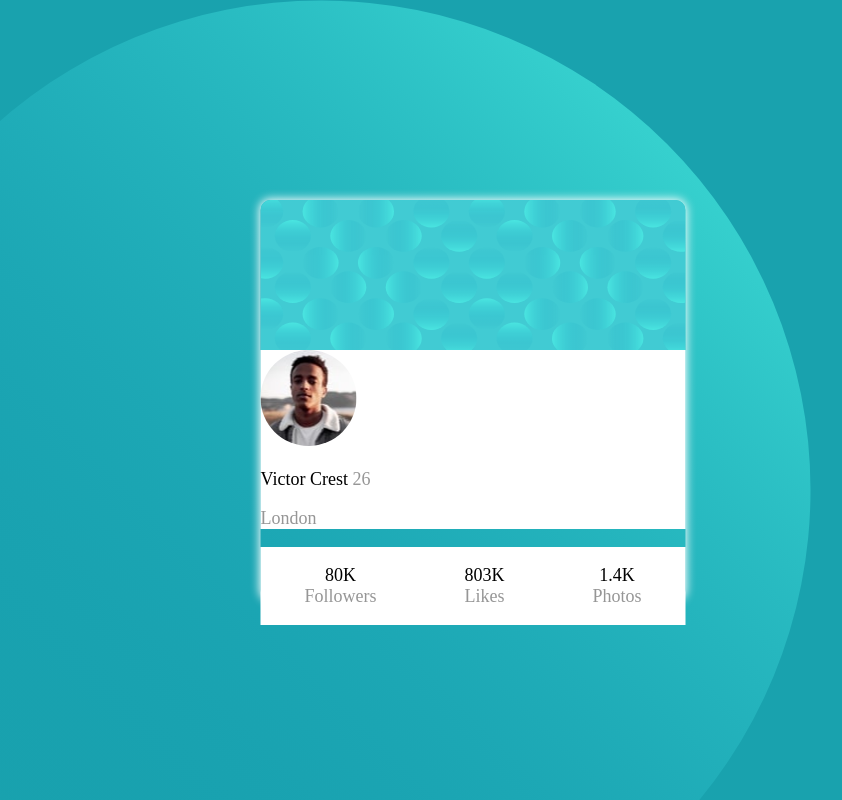
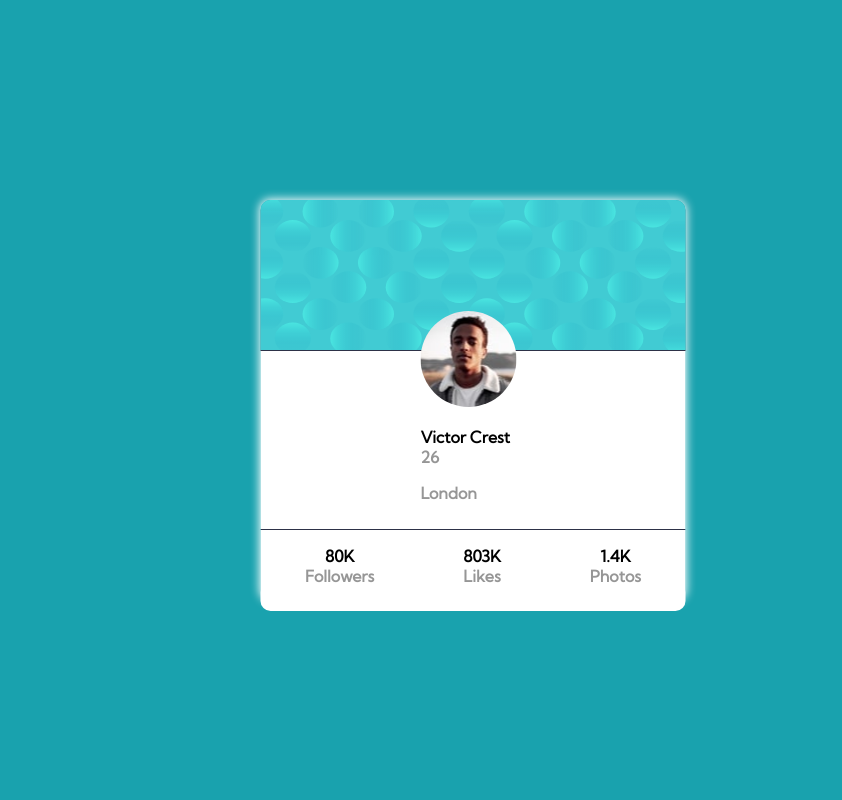
Before and after one commit to williamowilliams/Profile-Card-Challenege, a plain HTML site: page index.html in a window 1280 px wide. Shown: the top 800 px of the page, without its empty margins (167-1009 px from the left). Drawn offline with Linux system fonts and the light colour scheme.

Commit message:
Working on CSS
Added google font, moved picture around, cleaned up some css

```diff
--- a/index.html
+++ b/index.html
@@ -5,6 +5,8 @@
   <meta name="viewport" content="width=device-width, initial-scale=1.0"> <!-- displays site properly based on user's device -->
 
   <link rel="icon" type="image/png" sizes="32x32" href="./images/favicon-32x32.png">
+
+  <link href="https://fonts.googleapis.com/css2?family=Kumbh+Sans&display=swap" rel="stylesheet">
 
   <link rel="stylesheet" href="styles.css"/>
 
@@ -17,7 +19,7 @@
       <img src="images/bg-pattern-card.svg"/>
     </div> <!--topCard class-->
     <div class="middle-card">
-      <img src="images/image-victor.jpg"/>
+      <img src="images/image-victor.jpg" alt="profile picture"/>
       <p>Victor Crest <span style="color:hsl(0, 0%, 59%);">26</span></p>
       <p><span style="color:hsl(0, 0%, 59%)">London</span></p>
     </div> <!-- middleCard class-->
@@ -27,8 +29,8 @@
       <p>1.4K<br><span style="color:hsl(0, 0%, 59%)">Photos</span></p>
     </div> <!--bottomCard class-->
   </div> <!--card-->
-  <div id="top-image"><img src="images/bg-pattern-top.svg"/></div>
-  <div id="bottom-image"><img src="images/bg-pattern-bottom.svg"></div>
+  <!--<div id="top-image"><img src="images/bg-pattern-top.svg"/></div> -->
+  <!--<div id="bottom-image"><img src="images/bg-pattern-bottom.svg"></div> -->
 </body>
 </html>
   <!--<div class="attribution">
--- a/styles.css
+++ b/styles.css
@@ -1,10 +1,9 @@
 body {
     margin: 0px;
     background-color: hsl(185, 75%, 39%);
-    font-size: 18px;
+    font-family: 'Kumbh Sans';
+    font-weight: 700;
 }
-
-
 
 .card {
     width: 425px;
@@ -15,6 +14,8 @@ body {
     left: 50%;
     transform: translate(-50%, -50%);
     box-shadow: 0px 0px 10px 1px #fff;
+    display: flex;
+    flex-direction: column;
 }
 
 .top-card {
@@ -29,20 +30,26 @@ body {
 
 .middle-card {
     background-color: #fff;
-
+    border-top: 1px solid hsl(229, 23%, 23%);
+    margin: auto;
+    padding: 10px 160px;
 }
 
 .bottom-card {
     background-color: #fff;
+    border-top: 1px solid hsl(229, 23%, 23%);
+    border-radius: 0px 0px 10px 10px;
     display: flex;
     text-align: center;
     justify-content: space-around;
-
+    height: 55px;
+    padding-bottom: 26px;
 }
 
 .middle-card img {
     border-radius: 50%;
     background-color: #fff;
+    margin-top: -50px
 }
 
 
```
